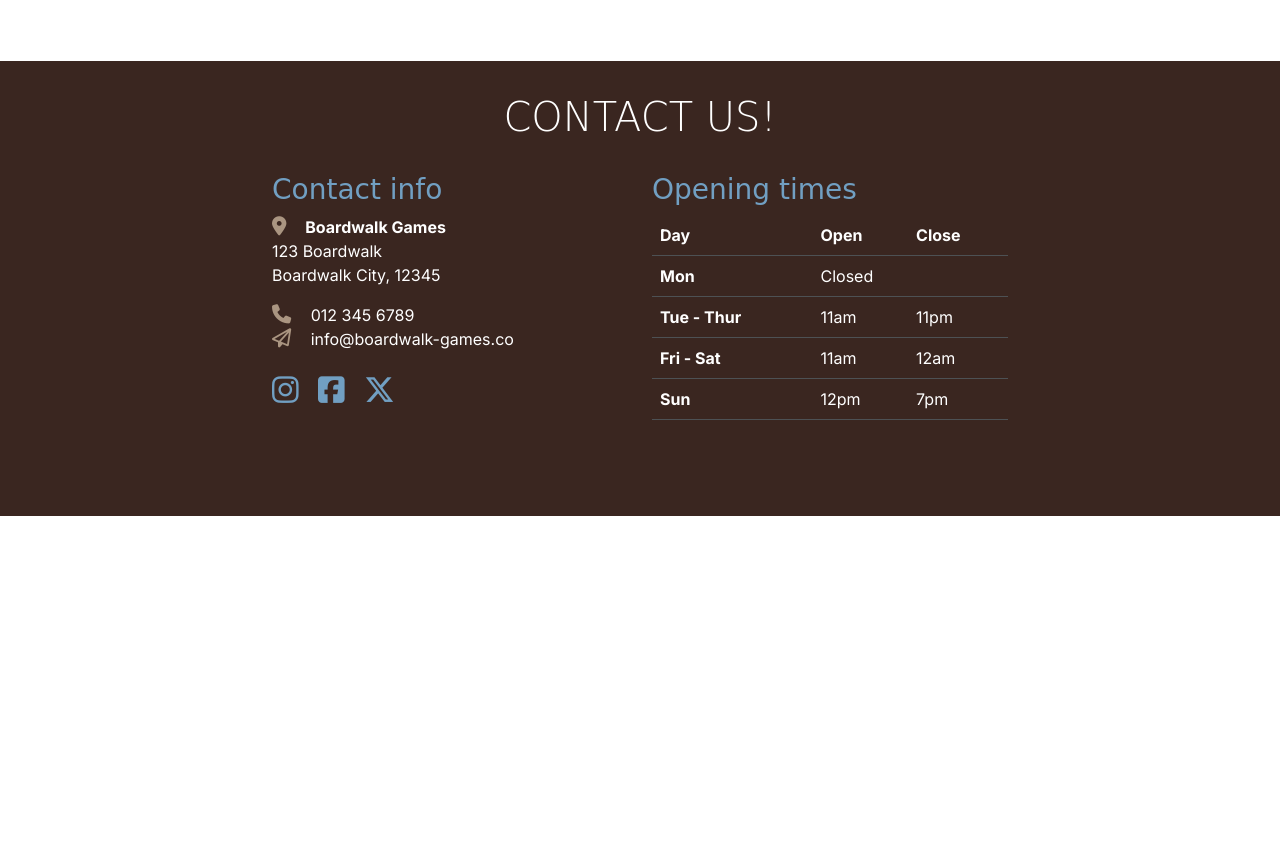
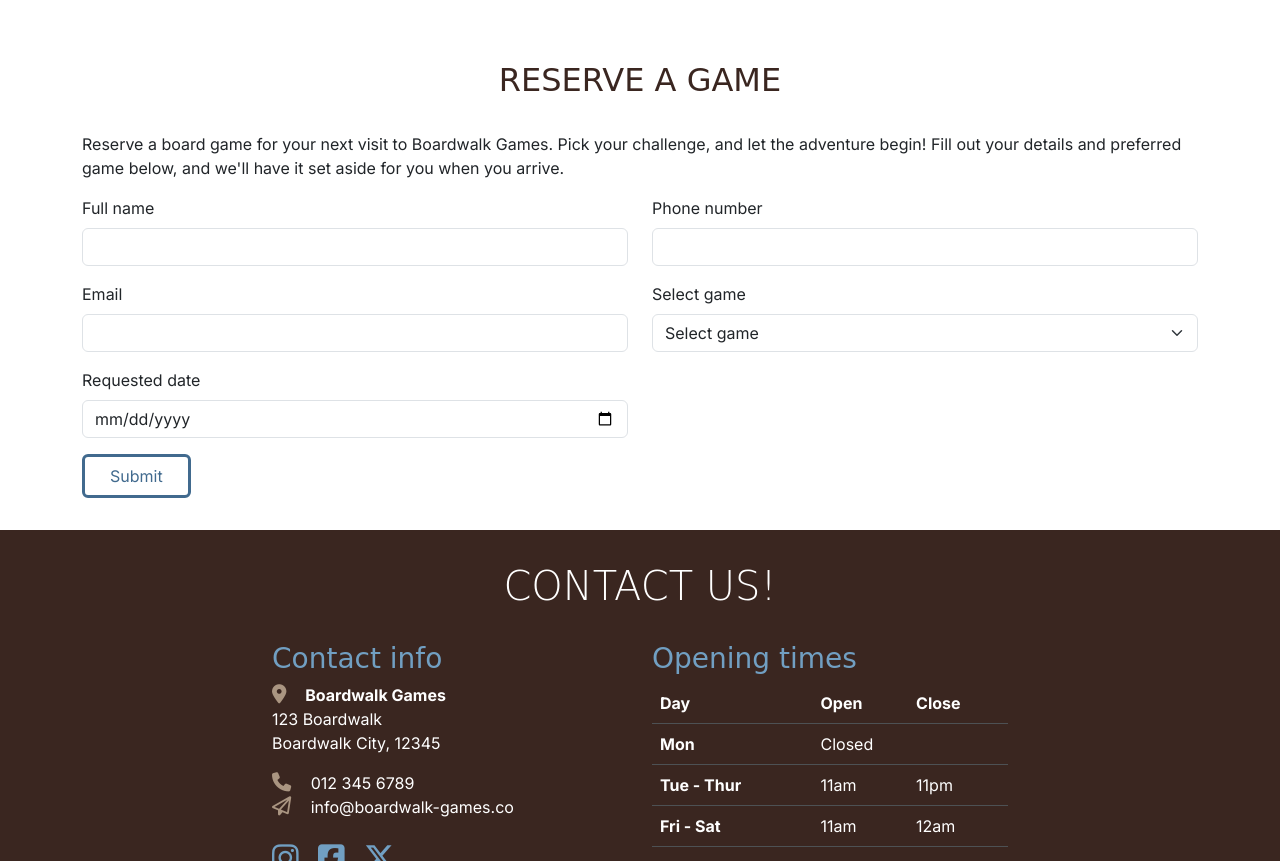
Before and after one commit to katee145/boardwalk-games, a plain HTML site: page game-library.html in a window 1280 px wide. Shown: the part 1609-2470 px from the top of the page. Before the commit the page ends 2125 px from the top, so only its background shows below. Drawn offline with nearby package versions, Linux system fonts and the light colour scheme; a web font is replaced by a local one.

Commit message:
add booking request and half style

```diff
--- a/game-library.html
+++ b/game-library.html
@@ -226,6 +226,60 @@
                 </div>
             </div>
         </section>
+        <!--Reserve game section-->
+        <section id="reserve-games" class="container section">
+            <div class="row justify-content-center">
+                <div class="col-12 text-center justify-content-center">
+                    <h2>Reserve a game</h2>
+                </div>
+                <div>
+                    <p>Reserve a board game for your next visit to Boardwalk Games. Pick your challenge, and let the
+                        adventure begin! Fill out your details and preferred game below, and we'll have it set aside for
+                        you
+                        when you arrive.</p>
+                </div>
+            </div>
+            <div>
+                <form action="success.html" method="GET">
+                    <div class="row">
+                        <div class="col-12 col-lg-6 mb-3">
+                            <label for="name" class="form-label">Full name</label>
+                            <input class="form-control" id="name" name="name" type="text" required>
+                        </div>
+                        <div class="col-12 col-lg-6 mb-3">
+                            <label for="phone" class="form-label">Phone number</label>
+                            <input class="form-control" id="phone" name="phone" type="number" required>
+                        </div>
+                        <div class="col-12 col-lg-6 mb-3">
+                            <label for="email" class="form-label">Email</label>
+                            <input class="form-control" id="email" name="email" type="email" required>
+                        </div>
+                        <div class="col-12 col-lg-6 mb-3">
+                            <label for="game-type" class="form-label">Select game</label>
+                            <select id="game-type" class="form-select" name="game-type" required>
+                                <option value="" selected>Select game</option>
+                                <option value="galaxy-pioneers">Galaxy Pioneers</option>
+                                <option value="mystic-woods">Mystic Woods</option>
+                                <option value="captains-gambit">Captain's Gambit</option>
+                                <option value="critter-quest">Critter Quest</option>
+                                <option value="settlers-of-catan">Settlers of Catan</option>
+                                <option value="monopoly">Monopoly</option>
+                                <option value="exploding-kittens">Exploding kittens</option>
+                                <option value="cluedo">Cluedo</option>
+                            </select>
+                        </div>
+                        <div class="col-12 col-lg-6 mb-3">
+                            <label for="requested-date" class="form-label">Requested date</label>
+                            <input for="requested-date" id="requested-date" name="requested-date" class="form-control" type="date">
+                        </div>
+
+                    </div>
+                    <button type="submit" class="btn custom-button-outline">Submit</button>
+                </form>
+            </div>
+            </div>
+
+        </section>
     </main>
 
     <!-- Footer / contact section -->
```
